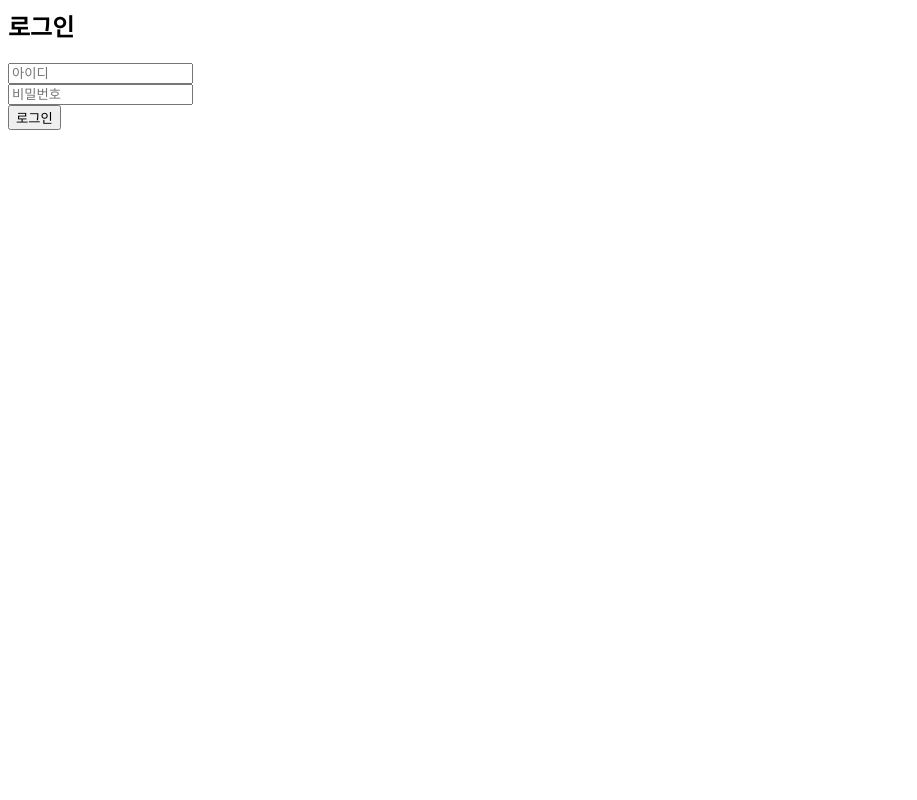
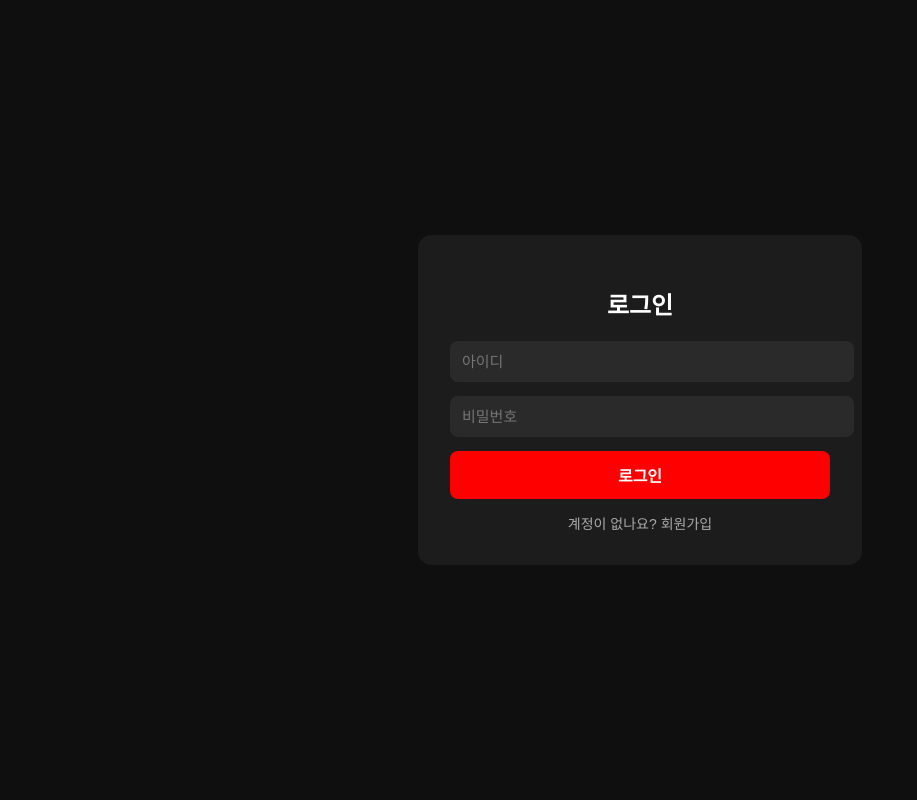
Before and after one commit to eysu3dufudst-a11y/kkerang, a Flask app: page /login in a window 1280 px wide. Shown: the whole page, without its empty margins (0-917 px from the left). Run offline with Flask 3, Linux system fonts and the light colour scheme.

Commit message:
Update login.html

```diff
--- a/templates/login.html
+++ b/templates/login.html
@@ -1,6 +1,68 @@
-<form method="post">
-<h2>로그인</h2>
-<input name="username" placeholder="아이디"><br>
-<input type="password" name="password" placeholder="비밀번호"><br>
-<button>로그인</button>
+<!DOCTYPE html>
+<html lang="ko">
+<head>
+<meta charset="UTF-8">
+<title>로그인 · 께랑께랑</title>
+<meta name="viewport" content="width=device-width, initial-scale=1">
+<style>
+body{
+    margin:0;
+    background:#0f0f0f;
+    color:white;
+    font-family:Arial,sans-serif;
+    display:flex;
+    justify-content:center;
+    align-items:center;
+    height:100vh;
+}
+.box{
+    background:#1c1c1c;
+    padding:32px;
+    border-radius:14px;
+    width:100%;
+    max-width:380px;
+}
+h2{text-align:center;margin-bottom:20px}
+input{
+    width:100%;
+    padding:12px;
+    margin-bottom:14px;
+    border-radius:8px;
+    border:none;
+    background:#2a2a2a;
+    color:white;
+    font-size:15px;
+}
+button{
+    width:100%;
+    padding:12px;
+    background:#ff0000;
+    border:none;
+    border-radius:8px;
+    color:white;
+    font-size:16px;
+    font-weight:bold;
+    cursor:pointer;
+}
+a{
+    display:block;
+    text-align:center;
+    margin-top:14px;
+    color:#aaa;
+    text-decoration:none;
+    font-size:14px;
+}
+</style>
+</head>
+<body>
+
+<form class="box" method="POST">
+    <h2>로그인</h2>
+    <input name="username" placeholder="아이디" required>
+    <input type="password" name="password" placeholder="비밀번호" required>
+    <button>로그인</button>
+    <a href="/register">계정이 없나요? 회원가입</a>
 </form>
+
+</body>
+</html>
```
